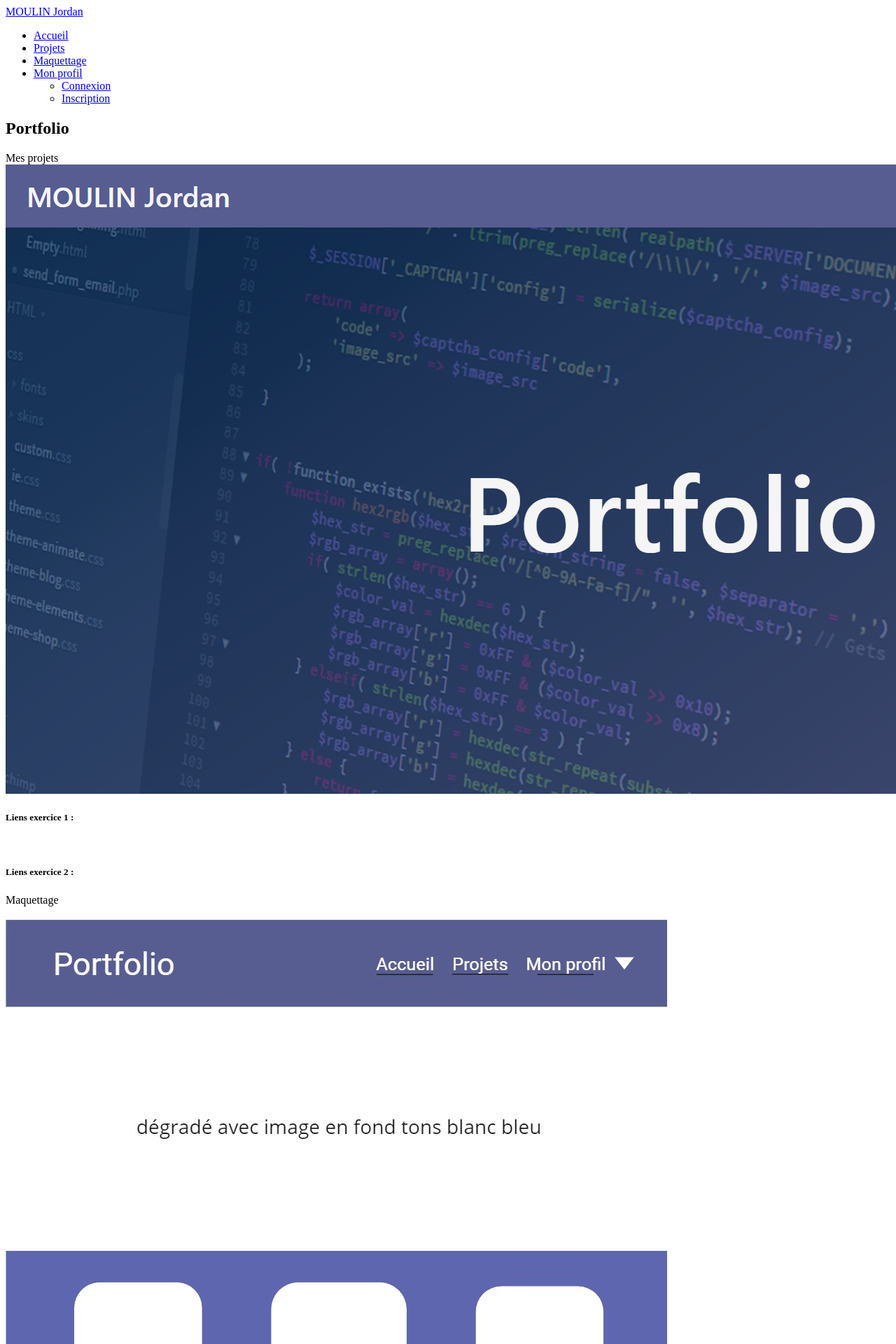
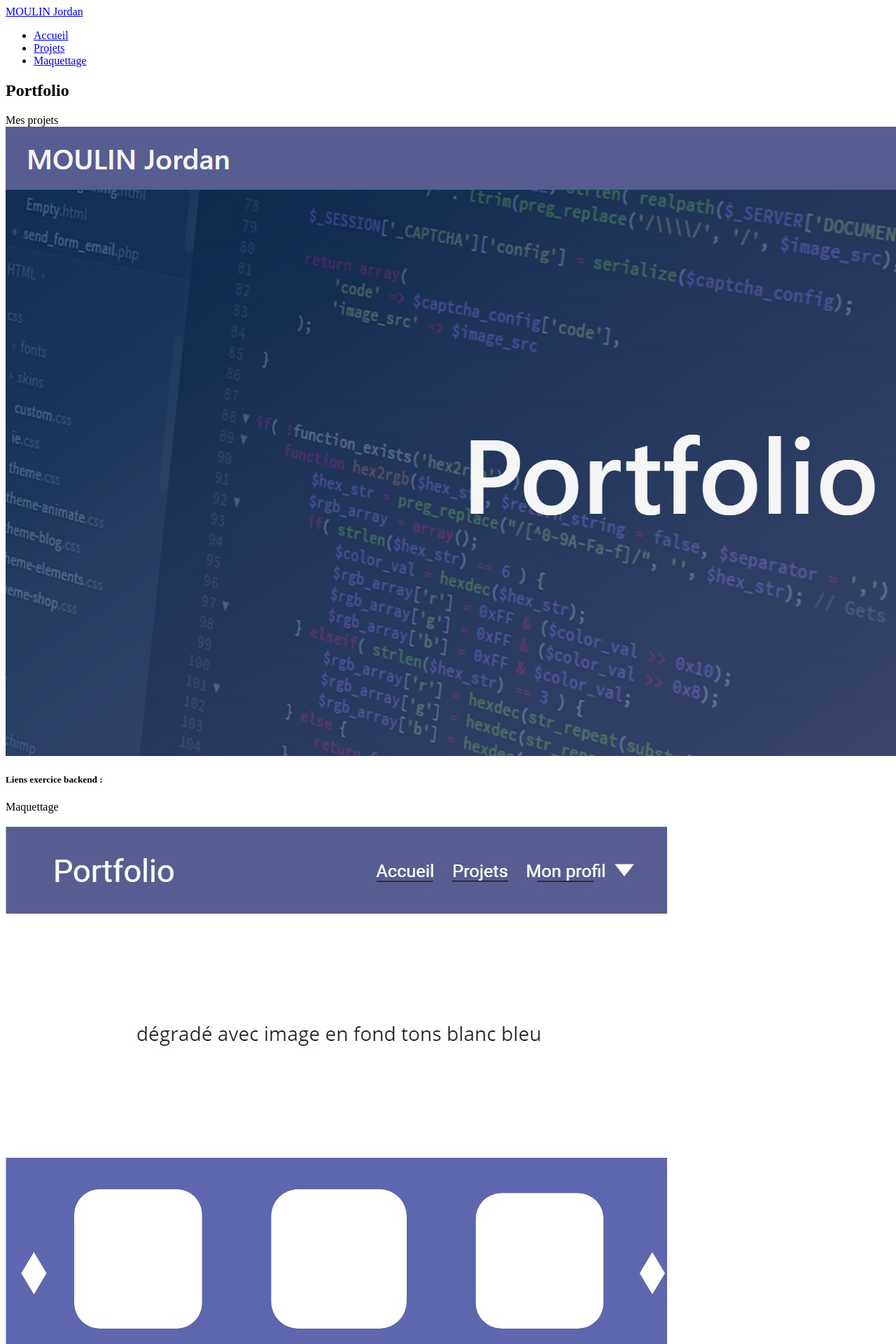
Before and after one commit to Eldryr62570/exo1_MOULIN_Jordan_examen, a Symfony app: template templates/main/index.html.twig in a window 1280 px wide; the page is wider, and only the part inside the window is pictured. Shown: the top 1920 px of that part at 70% size. Run offline with Twig, Linux system fonts and the light colour scheme; the template is opened without the code that fills it, so the values that code supplies are empty; some libraries are stand-ins or nearby versions.

Commit message:
links prod

```diff
--- a/templates/_partials/_navbar.html.twig
+++ b/templates/_partials/_navbar.html.twig
@@ -8,29 +8,16 @@
                 </a>
             </li>
             <li>
-                <a class="nav-link" href="#">
+                <a class="nav-link" href="#project">
                     Projets
                 </a>
             </li>
             <li>
-                <a class="nav-link" href="#">
+                <a class="nav-link" href="#maquette">
                     Maquettage
                 </a>
             </li>
-            <li class="nav-item dropdown">
-                <a class="nav-link dropdown-toggle" href="#" id="navbarDarkDropdownMenuLink" role="button"
-                    data-bs-toggle="dropdown" aria-expanded="false">
-                    Mon profil
-                </a>
-                <ul class="dropdown-menu dropdown-menu-blue " aria-labelledby="navbarDarkDropdownMenuLink">
-                    <li>
-                        <a class="dropdown-item" href="#">Connexion</a>
-                    </li>
-                    <li>
-                        <a class="dropdown-item" href="#">Inscription</a>
-                    </li>
-                </ul>
-            </li>
+
         </ul>
     </div>
 </nav>
--- a/templates/main/index.html.twig
+++ b/templates/main/index.html.twig
@@ -11,7 +11,7 @@
     </div>
 </section>
  <div class="jumbotron text-center bg-blue3">
-            <div class="pb-5 pt-3 display-3 white1 ">Mes projets</div>
+            <div class="pb-5 pt-3 display-3 white1 " id="project">Mes projets</div>
 </div>
 <div class="d-flex bg-blue3 mb-5">
     <div class="separatorBlank"></div>
@@ -23,7 +23,7 @@
                     <img class="aspect-16to9 card-img-top" src="{{asset('build/images/exo1.PNG')}}" alt="" />
                     <div class="card-body p-16to9">
                         <div class="card-body-content">
-                            <h5 class="card-title">Liens exercice 1 :</h5>
+                            <h5 class="card-title">Liens exercice backend :</h5>
                             <p class="card-text m-0">
                             <div class="row h-100">
                                 <div class="col d-flex justify-content-center align-items-center"><a href="#" class="btn"><i class="fa-brands fa-github h1"></i></a></div>
@@ -34,22 +34,7 @@
                     </div>
                 </div>
             </div>
-            <div class="col">
-                <div class="card mx-2">
-                    <img class="aspect-16to9 card-img-top" src="https://via.placeholder.com/1000x560" alt="" />
-                    <div class="card-body p-16to9">
-                        <div class="card-body-content">
-                            <h5 class="card-title">Liens exercice 2 :</h5>
-                            <p class="card-text m-0">
-                            <div class="row h-100">
-                                <div class="col d-flex justify-content-center align-items-center"><a href="#" class="btn"><i class="fa-brands fa-github h1"></i></a></div>
-                                <div class="col d-flex justify-content-center align-items-center"><a href="#" class="btn"><i class="fa-solid fa-link h1"></i></a></div>
-                            </div>
-                            </p>
-                        </div>
-                    </div>
-                </div>
-            </div>
+
         </div>
     </div>
     <div class="next h1 d-flex align-items-center white1" id="next"><i class="fa-solid fa-angle-right"></i></div>
@@ -62,7 +47,7 @@
                 <div class="filter2"></div>
             </div>
         </div>
-        <div class="col-sm-8">
+        <div class="col-sm-8" id="maquette">
             <div class="h1 text-center py-5">
                 Maquettage
             </div>
```
Also changed, not shown: package-lock.json.
